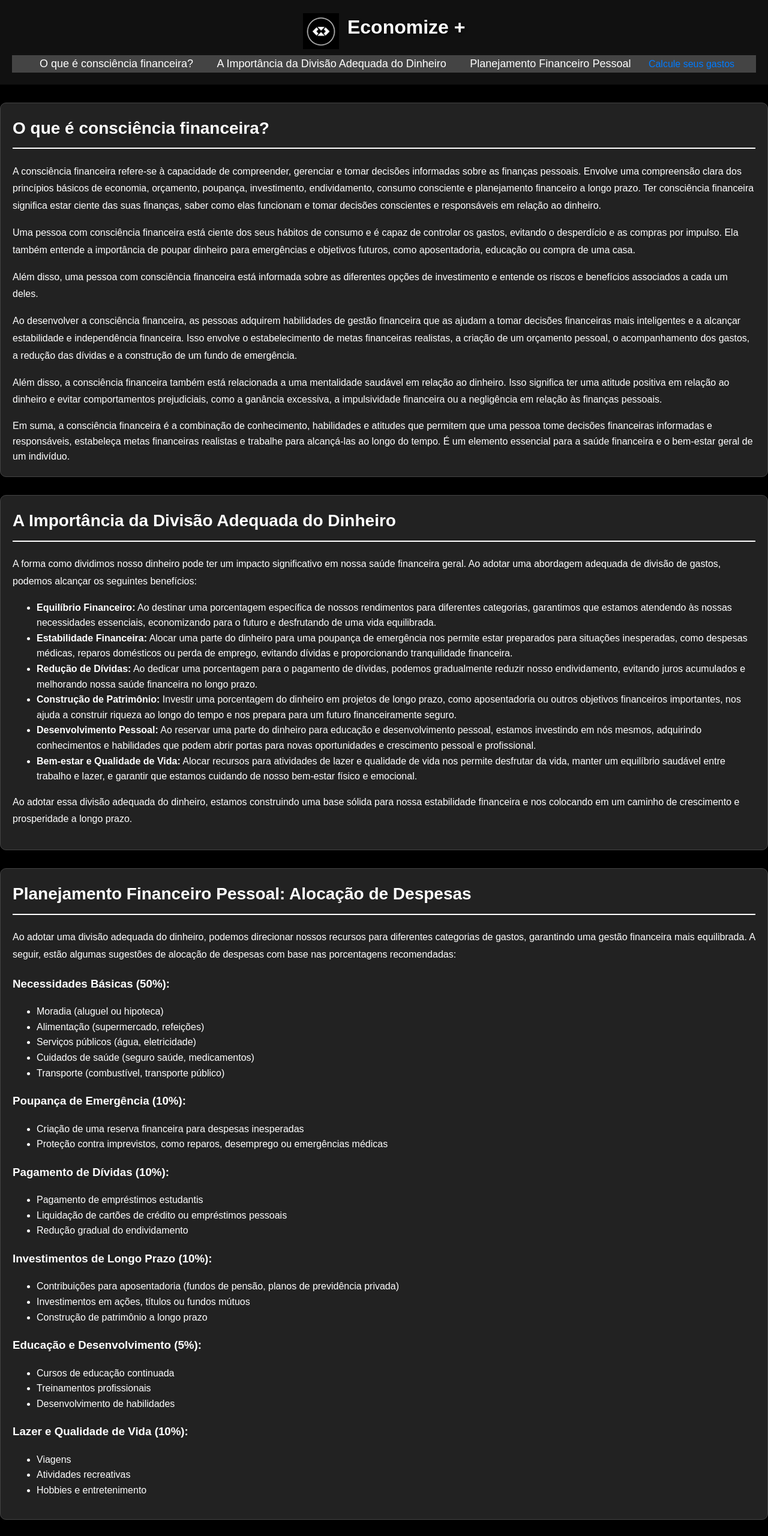
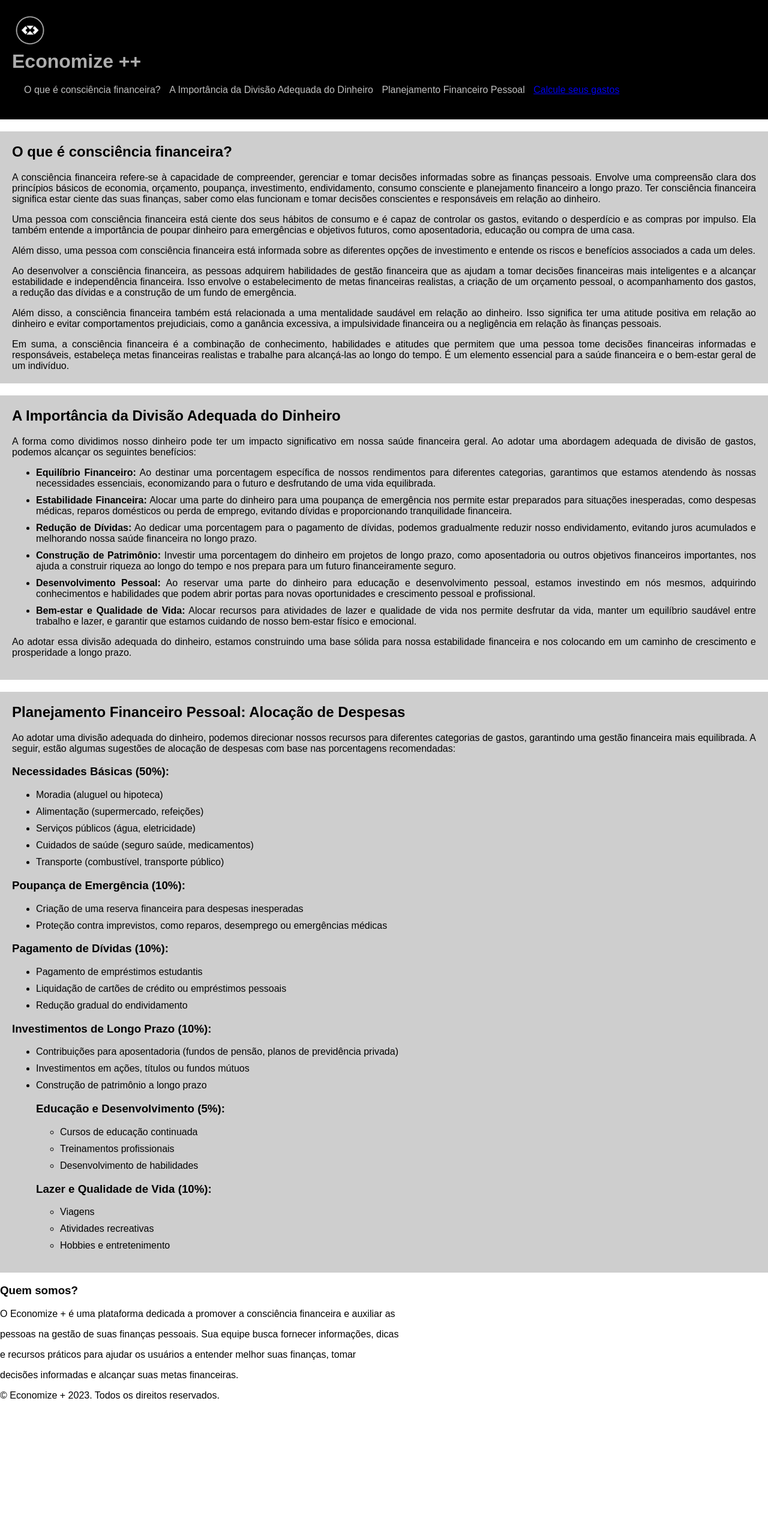
Before and after one commit to NiicolasAndrade/Economize-, a plain HTML site: page index.html in a window 1280 px wide. Shown: the top 2560 px of the page at 60% size. After the commit the page ends 2351 px from the top, so only its background shows below. Drawn offline with Linux system fonts and the light colour scheme.

Commit message:
Atualizar o index.html

```diff
--- a/index.html
+++ b/index.html
@@ -1,183 +1,95 @@
 <!DOCTYPE html>
   <html lang="pt-br">
-
   <head>
     <meta charset="UTF-8">
     <meta name="viewport" content="width=device-width, initial-scale=1.0">
     <title>Economize +</title>
+    <style>
 
-<style>
-  /* Estilos CSS para o layout geral */
+      /* Estilos CSS para o layout */
       body {
         font-family: Arial, sans-serif;
         margin: 0;
         padding: 0;
-    color: #fff;
-    background-color: #000;
-    line-height: 1.6;
+        text-align: justify; /* Novo estilo para justificar o texto */
       }
 
       header {
-    background-color: #111; /* Cor de fundo mais escura */
+        background-color: #000000; /* Cor preta */
         padding: 20px;
-    text-align: center;
-  }
-
-  header .site-title img {
-    vertical-align: middle;
-    margin-right: 10px;
       }
 
       header .site-title h1 {
-    color: #fff; /* Cor branca */
+        color: #adadad; /* Cor branca */
         margin: 0;
-    font-size: 32px; /* Tamanho da fonte aumentado */
-    text-shadow: 2px 2px 4px rgba(0, 0, 0, 0.5); /* Sombra no texto */
-    display: inline-block;
       }
 
       nav ul {
         list-style: none;
-    padding: 0;
+        padding: 20px;
         margin: 0;
-    background-color: #444; /* Cor de fundo para a navegação */
-    text-align: center;
-    margin-top: 10px;
       }
 
       nav ul li {
         display: inline;
-    margin-right: 15px; /* Espaçamento maior entre os itens de navegação */
+        margin-right: 10px;
       }
 
       nav ul li a {
-    color: #fff; /* Cor branca */
+        color: #c0c0c0; /* Cor branca */
         text-decoration: none;
-    font-size: 18px; /* Tamanho da fonte aumentado */
-    padding: 5px 10px;
-    border-radius: 5px; /* Cantos arredondados nos links */
-    transition: background-color 0.3s ease; /* Transição suave na cor de fundo ao passar o mouse */
-  }
-
-  nav ul li a:hover {
-    background-color: #555; /* Cor de fundo escura ao passar o mouse */
       }
 
       .spending-topic {
-    margin-top: 30px; /* Espaçamento maior entre os tópicos */
+        margin-top: 20px;
         padding: 20px;
-    background-color: #222; /* Cor de fundo all black */
-    border: 1px solid #444; /* Adiciona uma borda suave */
-    border-radius: 10px; /* Cantos arredondados maiores */
-    box-shadow: 0px 0px 10px rgba(0, 0, 0, 0.5); /* Sombra na caixa */
+        background-color: #cecece; /* Cor de fundo cinza claro */
       }
 
       .spending-topic h2 {
-    color: #fff; /* Cor branca */
+        color: #000000; /* Cor preta */
         margin-top: 0;
-    font-size: 28px; /* Tamanho da fonte aumentado */
-    border-bottom: 2px solid #fff; /* Linha de borda na parte inferior dos títulos */
-    padding-bottom: 10px; /* Espaçamento inferior para o título */
+      }
+      .form-group {
+        margin-bottom: 10px;
       }
 
-  .spending-topic p {
-    line-height: 1.8; /* Espaçamento entre linhas maior */
+      #result {
+        margin-top: 10px;
+        font-weight: bold;
+        color: #000000; /* Cor preta */
+      }
+
+      /* Estilos CSS adicionais */
+      .spending-topic ul {
+        margin-top: 10px;
+      }
+
+      .spending-topic li {
+        margin-bottom: 10px;
+      }
+
+      .spending-topic li strong {
+        color: #000000; /* Cor azul escuro para destacar as porcentagens */
       }
 
       /* Estilos personalizados */
       #income-form label,
       #result h3,
       #result ul {
-    color: #fff; /* Cor branca */
+        color: #ffffff; /* Cor preta */
       }
+      style>
+  /* Estilos CSS para o layout */
 
-  /* Estilos para links */
-  a {
-    color: #007bff;
-    text-decoration: none;
-  }
-
-  a:hover {
-    text-decoration: underline;
-  }
-
-  /* Estilos para o rodapé */
-  footer {
-    background-color: #111;
-    padding: 20px;
-    color: #fff;
-    text-align: center;
-    margin-top: 30px; /* Espaçamento maior entre o conteúdo e o rodapé */
-  }
-
-  footer p {
-    margin: 10px 0; /* Espaçamento maior entre os parágrafos do rodapé */
-  }
-
-  /* Media Queries para responsividade */
-  @media screen and (max-width: 768px) {
-    /* Estilos para dispositivos com largura máxima de 768px (tablets e smartphones em modo paisagem) */
-    header .site-title h1 {
-      font-size: 24px; /* Reduzir o tamanho da fonte para telas menores */
-    }
-
-    nav ul li {
-      margin-right: 10px; /* Reduzir o espaçamento entre os itens de navegação */
-    }
-
-    nav ul li a {
-      font-size: 16px; /* Reduzir o tamanho da fonte dos links */
-      padding: 3px 8px; /* Reduzir o preenchimento dos links */
-    }
-
-    .spending-topic {
-      margin-top: 20px; /* Reduzir o espaçamento entre os tópicos */
-      padding: 15px; /* Reduzir o preenchimento das caixas de tópicos */
-    }
-
-    .spending-topic h2 {
-      font-size: 24px; /* Reduzir o tamanho da fonte dos títulos */
-    }
-
-    /* Mais ajustes conforme necessário para acomodar melhor os dispositivos móveis */
-  }
-
-  @media screen and (max-width: 480px) {
-    /* Estilos para dispositivos com largura máxima de 480px (smartphones em modo retrato) */
-    header .site-title h1 {
-      font-size: 20px; /* Reduzir ainda mais o tamanho da fonte para telas pequenas */
-    }
-
-    nav ul li {
-      margin-right: 5px; /* Reduzir ainda mais o espaçamento entre os itens de navegação */
-    }
-
-    nav ul li a {
-      font-size: 14px; /* Reduzir ainda mais o tamanho da fonte dos links */
-      padding: 2px 6px; /* Reduzir ainda mais o preenchimento dos links */
-    }
-
-    .spending-topic {
-      margin-top: 15px; /* Reduzir ainda mais o espaçamento entre os tópicos */
-      padding: 10px; /* Reduzir ainda mais o preenchimento das caixas de tópicos */
-    }
-
-    .spending-topic h2 {
-      font-size: 20px; /* Reduzir ainda mais o tamanho da fonte dos títulos */
-    }
-
-    /* Mais ajustes conforme necessário para dispositivos móveis menores */
-  }
 </style>
 
-
   </head>
-
   <body>
     <header>
       <div class="site-title">
         <img src="LOGO TA.jpeg" alt="" width="60" height="60">
-      <h1>Economize +</h1>
+        <h1>Economize ++</h1>
       </div>
       <nav>
         <ul>
@@ -191,8 +103,9 @@
     </header>
 
 
-  <main>
     <section id="financial-awareness" class="spending-topic">
+
+
       <h2>O que é consciência financeira?</h2>
       <p>A consciência financeira refere-se à capacidade de compreender, gerenciar e tomar decisões informadas sobre as finanças pessoais. Envolve uma compreensão clara dos princípios básicos de economia, orçamento, poupança, investimento, endividamento, consumo consciente e planejamento financeiro a longo prazo. Ter consciência financeira significa estar ciente das suas finanças, saber como elas funcionam e tomar decisões conscientes e responsáveis em relação ao dinheiro.</p>
 
@@ -204,8 +117,8 @@
       <p>Além disso, a consciência financeira também está relacionada a uma mentalidade saudável em relação ao dinheiro. Isso significa ter uma atitude positiva em relação ao dinheiro e evitar comportamentos prejudiciais, como a ganância excessiva, a impulsividade financeira ou a negligência em relação às finanças pessoais.</p>
 
       <p2>Em suma, a consciência financeira é a combinação de conhecimento, habilidades e atitudes que permitem que uma pessoa tome decisões financeiras informadas e responsáveis, estabeleça metas financeiras realistas e trabalhe para alcançá-las ao longo do tempo. É um elemento essencial para a saúde financeira e o bem-estar geral de um indivíduo.</p2>
+
     </section>
-
     <section id="importance" class="spending-topic">
       <h2>A Importância da Divisão Adequada do Dinheiro</h2>
       <p>A forma como dividimos nosso dinheiro pode ter um impacto significativo em nossa saúde financeira geral. Ao adotar uma abordagem adequada de divisão de gastos, podemos alcançar os seguintes benefícios:</p>
@@ -218,8 +131,8 @@
         <li><strong>Bem-estar e Qualidade de Vida:</strong> Alocar recursos para atividades de lazer e qualidade de vida nos permite desfrutar da vida, manter um equilíbrio saudável entre trabalho e lazer, e garantir que estamos cuidando de nosso bem-estar físico e emocional.</li>
       </ul>
       <p>Ao adotar essa divisão adequada do dinheiro, estamos construindo uma base sólida para nossa estabilidade financeira e nos colocando em um caminho de crescimento e prosperidade a longo prazo.</p>
+
     </section>
-
     <section id="expense-allocation" class="spending-topic">
       <h2>Planejamento Financeiro Pessoal: Alocação de Despesas</h2>
       <p>Ao adotar uma divisão adequada do dinheiro, podemos direcionar nossos recursos para diferentes categorias de gastos, garantindo uma gestão financeira mais equilibrada. A seguir, estão algumas sugestões de alocação de despesas com base nas porcentagens recomendadas:</p>
@@ -251,7 +164,6 @@
         <li>Contribuições para aposentadoria (fundos de pensão, planos de previdência privada)</li>
         <li>Investimentos em ações, títulos ou fundos mútuos</li>
         <li>Construção de patrimônio a longo prazo</li>
-      </ul>
 
       <h3>Educação e Desenvolvimento (5%):</h3>
       <ul>
@@ -266,31 +178,23 @@
         <li>Atividades recreativas</li>
         <li>Hobbies e entretenimento</li>
       </ul>
+
     </section>
+  </script>
 
-    <section id="tips-to-save-money" class="spending-topic">
-      <h2>Dicas para Economizar</h2>
-      <p>Economizar dinheiro é fundamental para manter uma vida financeiramente saudável e alcançar suas metas financeiras. Aqui estão algumas dicas práticas para ajudar você a economizar e fazer o melhor uso do seu dinheiro:</p>
-      <ul>
-        <li><strong>Crie um orçamento:</strong> Estabeleça um orçamento mensal que reflita suas receitas e despesas. Isso ajudará você a ter uma visão clara das suas finanças e permitirá que você identifique áreas em que pode reduzir gastos desnecessários.</li>
-        <li><strong>Pague-se primeiro:</strong> Assim que receber seu salário, reserve uma porcentagem para economizar ou investir antes de pagar outras contas. Essa prática ajuda a construir uma reserva de emergência e impede que o dinheiro seja gasto desnecessariamente.</li>
-        <li><strong>Compare preços:</strong> Antes de fazer uma compra significativa, compare preços em diferentes lojas ou sites. Essa simples ação pode ajudar você a encontrar melhores ofertas e economizar dinheiro.</li>
-        <li><strong>Evite compras por impulso:</strong> Reflita antes de fazer compras não planejadas. Pergunte-se se o item é realmente necessário e se cabe no seu orçamento. Compras impulsivas podem levar a gastos desnecessários.</li>
-        <li><strong>Reduza gastos recorrentes:</strong> Analise seus gastos mensais e procure maneiras de economizar em contas recorrentes, como pacotes de TV e internet, assinaturas de serviços e contas de energia.</li>
-        <li><strong>Prepare refeições em casa:</strong> Comer fora com frequência pode ser caro. Cozinhe em casa e leve marmitas para o trabalho ou escola. Isso não só economiza dinheiro, mas também é uma opção mais saudável.</li>
-        <li><strong>Economize em energia:</strong> Desligue aparelhos eletrônicos quando não estiverem em uso, troque lâmpadas por opções mais econômicas e considere o uso de energia solar para reduzir a conta de luz.</li>
-        <li><strong>Economize em transporte:</strong> Considere opções de transporte mais econômicas, como o uso de transporte público, caronas compartilhadas ou bicicletas, em vez de depender exclusivamente de veículos particulares.</li>
-        <li><strong>Aproveite promoções e descontos:</strong> Esteja atento a promoções, descontos e cupons em lojas e sites. Planeje suas compras para aproveitar essas ofertas e economizar dinheiro.</li>
-        <li><strong>Invista em educação financeira:</strong> Aprenda mais sobre finanças pessoais, investimentos e planejamento financeiro. Quanto mais você souber sobre o assunto, melhores serão suas decisões financeiras.</li>
-      </ul>
-      <p>Lembre-se de que economizar dinheiro não significa privar-se de tudo. Trata-se de fazer escolhas conscientes e equilibradas para alcançar seus objetivos financeiros e desfrutar de uma vida financeiramente estável e satisfatória.</p>
-    </section>
-  </main>
 
   <footer>
+
     <h3>Quem somos?</h3>
-    <p>O Economize + é uma plataforma dedicada a promover a consciência financeira e auxiliar as pessoas na gestão de suas finanças pessoais. Sua equipe busca fornecer informações, dicas e recursos práticos para ajudar os usuários a entender melhor suas finanças, tomar decisões informadas e alcançar suas metas financeiras.</p>
+    <p>O Economize + é uma plataforma dedicada a promover a consciência financeira e auxiliar as</p>
+    <p>pessoas na gestão de suas finanças pessoais. Sua equipe busca fornecer informações, dicas </p>
+    <p>e recursos práticos para ajudar os usuários a entender melhor suas finanças, tomar</p>
+    <p>decisões informadas e alcançar suas metas financeiras.</p>
+
     <p>© Economize + 2023. Todos os direitos reservados.</p>
   </footer>
+
 </body>
   </html>
+</body>
+  </html>
```
Lines whose indentation alone changed are shown as unchanged.
